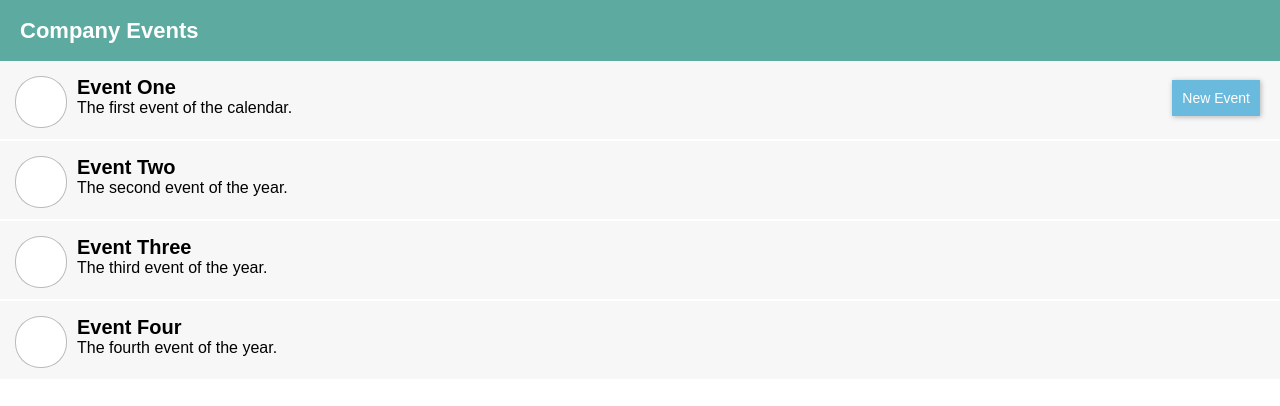
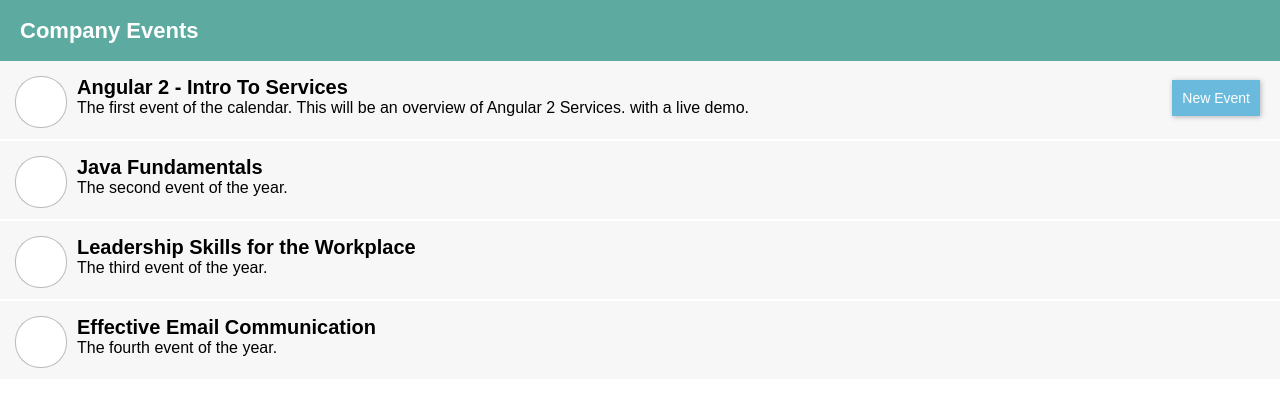
Before and after one commit to Khan1989/team_events, an Angular app: page / in a window 1280 px wide. Shown: the top 406 px of the page. Built offline with nearby package versions, Linux system fonts and the light colour scheme.

Commit message:
adding events service

```diff
--- a/src/app/components/event/event.component.css
+++ b/src/app/components/event/event.component.css
@@ -22,6 +22,21 @@
     margin: 20px auto;
 }
 
+.event-description {
+    width: 90%;
+    min-height: 60px;
+    margin: 0 auto;
+    background: #ffffff;
+    padding: 10px;
+    box-sizing: border-box;
+    margin-bottom: 20px;
+}
+
+.back-btn-container {
+    width: 90%;
+    margin: 0 auto;
+}
+
 .back-btn {
     cursor: pointer;
     padding: 10px;
--- a/src/app/components/event/event.component.html
+++ b/src/app/components/event/event.component.html
@@ -1,7 +1,13 @@
 <div class="event-container">
     <div class="event-icon-container">
     </div>
-    <h2 class="event-title">{{event.name}}</h2>
-    <p>{{description}}</p>
-    <button routerLink="" class="back-btn">Back to Events</button>
+
+    <div class="event-details">
+        <h2 class="event-title">{{event.name}}</h2>
+        <p class="event-description">{{eventDescription}}</p>
+    </div>
+    <div class="back-btn-container">
+        <button routerLink="" class="back-btn">Back to Events</button>
+    </div>
+
 </div>
--- a/src/app/components/event/event.component.ts
+++ b/src/app/components/event/event.component.ts
@@ -1,17 +1,20 @@
 import { Component, Input, OnDestroy, OnInit } from '@angular/core';
 import { ActivatedRoute, Params } from '@angular/router';
 import { Subscription } from 'rxjs/Subscription';
+import { EventsService } from '../../services/events.service';
 
 @Component({
   selector: 'app-event',
   templateUrl: './event.component.html',
-  styleUrls: ['./event.component.css']
+  styleUrls: ['./event.component.css'],
+  providers: [EventsService]
 })
 export class EventComponent implements OnInit, OnDestroy {
   event: {name: string};
   paramSubscription: Subscription;
+  eventDescription = '';
 
-  constructor(private route: ActivatedRoute) { }
+  constructor(private route: ActivatedRoute, private _eventsService: EventsService) { }
 
   ngOnInit() {
     this.event = {
@@ -22,6 +25,12 @@ export class EventComponent implements OnInit, OnDestroy {
         this.event.name = params['name'];
       }
     );
+    if (this.event.name) {
+      // get the event specific data
+      let eventData = this._eventsService.getEventData(this.event.name);
+      this.eventDescription = eventData.description;
+    }
+
   }
 
   ngOnDestroy() {
--- a/src/app/components/events-list/events-list.component.ts
+++ b/src/app/components/events-list/events-list.component.ts
@@ -1,37 +1,20 @@
 import { Component, OnInit } from '@angular/core';
+import { EventsService } from '../../services/events.service';
 
 @Component({
   selector: 'app-events-list',
   templateUrl: './events-list.component.html',
-  styleUrls: ['./events-list.component.css']
+  styleUrls: ['./events-list.component.css'],
+  providers: [EventsService]
 })
 export class EventsListComponent implements OnInit {
+  events: {name: string, description: string}[] = [];
 
-  events = [
-    {
-      "name": "Event One",
-      "description": "The first event of the calendar."
-    },
-    {
-      "name": "Event Two",
-      "description": "The second event of the year."
-    },
-    {
-      "name": "Event Three",
-      "description": "The third event of the year."
-    },
-    {
-      "name": "Event Four",
-      "description": "The fourth event of the year."
-    }
-  ];
-
-  constructor() { }
+  constructor(private _eventsService: EventsService) { }
 
   ngOnInit() {
-    console.log("check events");
-    console.log(this.events);
-    console.log(this.events[0].name);
+    //get the list of events
+    this.events = this._eventsService.events;
   }
 
 }
--- /dev/null
+++ b/src/app/services/events.service.ts
@@ -0,0 +1,38 @@
+import { Injectable } from '@angular/core';
+
+@Injectable()
+export class EventsService {
+  events = [
+    {
+      id: "1",
+      name: "Angular 2 - Intro To Services",
+      description: "The first event of the calendar. This will be an overview of Angular 2 Services. with a live demo.",
+    },
+    {
+      id: "2",
+      name: "Java Fundamentals",
+      description: "The second event of the year."
+    },
+    {
+      id: "3",
+      name: "Leadership Skills for the Workplace",
+      description: "The third event of the year."
+    },
+    {
+      id: "4",
+      name: "Effective Email Communication",
+      description: "The fourth event of the year."
+    }
+  ];
+  constructor() { }
+
+  // return the data for selected event
+  getEventData(eventname) {
+    for (let i = 0; i < this.events.length; i++) {
+      if (eventname === this.events[i].name) {
+        return this.events[i];
+      }
+    }
+  }
+
+}
```
Also changed, not shown: 1 other file (tests, documents, lock files or other folders).
